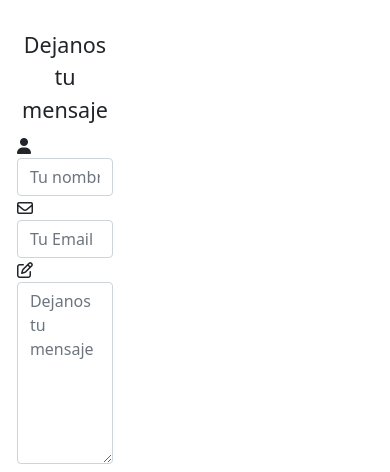
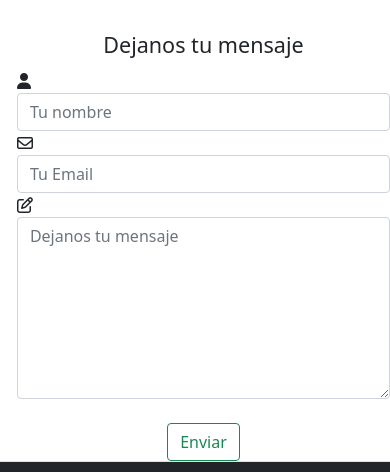
Before and after one commit to RominaPagano/Nigi, a website: page pages/contacto.html in a window 390 px wide. Shown: the part 94-566 px from the top of the page. Drawn offline with nearby package versions, Linux system fonts and the light colour scheme.

Commit message:
responsive contacto

```diff
--- a/scss/_mis-estilos.scss
+++ b/scss/_mis-estilos.scss
@@ -138,7 +138,7 @@ h2{
 
       .gridContacto{
         display: grid;
-        grid-auto-columns: 100fr;
+        grid-auto-columns: 100%;
         grid-template-rows: 100%;
         grid-template-areas:
         "formulario"
@@ -150,7 +150,7 @@ h2{
     .formulario{
         grid-area: formulario;
         margin-left: 2vh;
-        margin-right: 2vh;
+
     }
 
     .tamañofotoContacto{
```
Also changed, not shown: css/destino.css.
